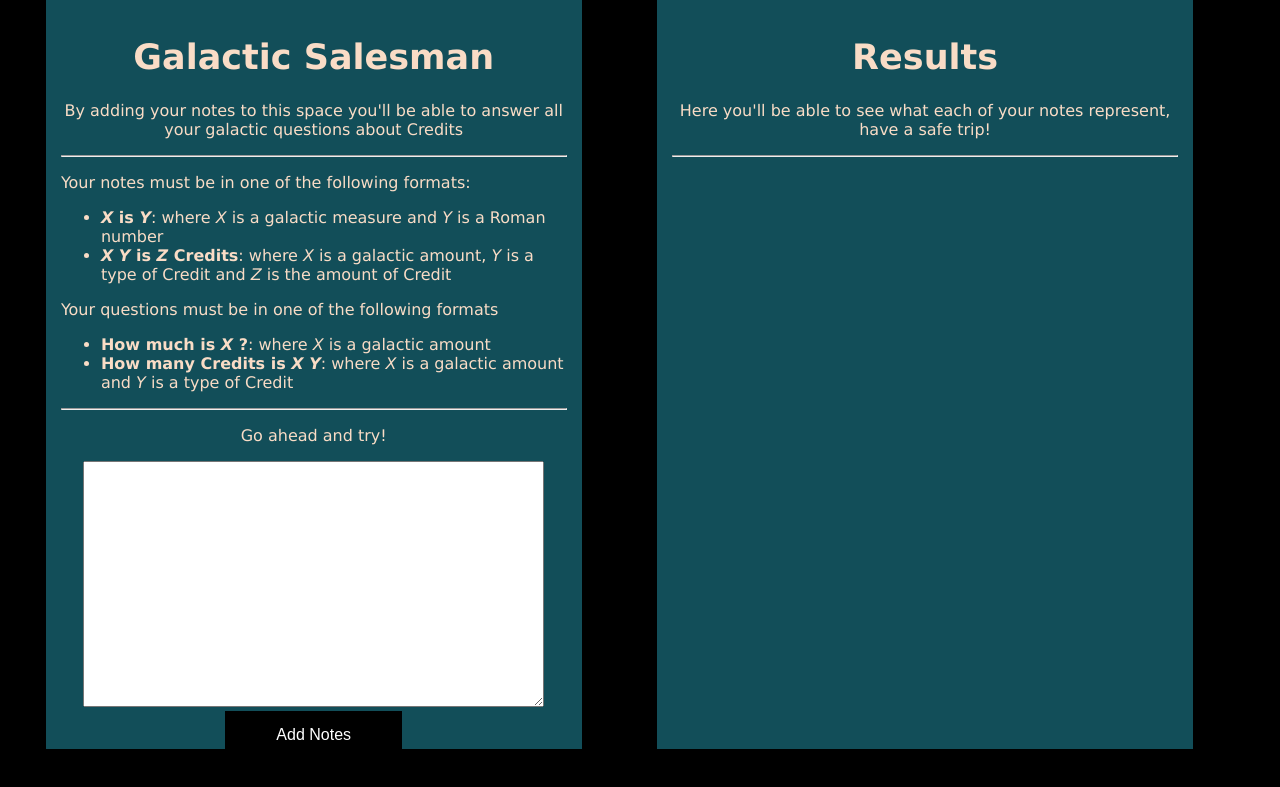
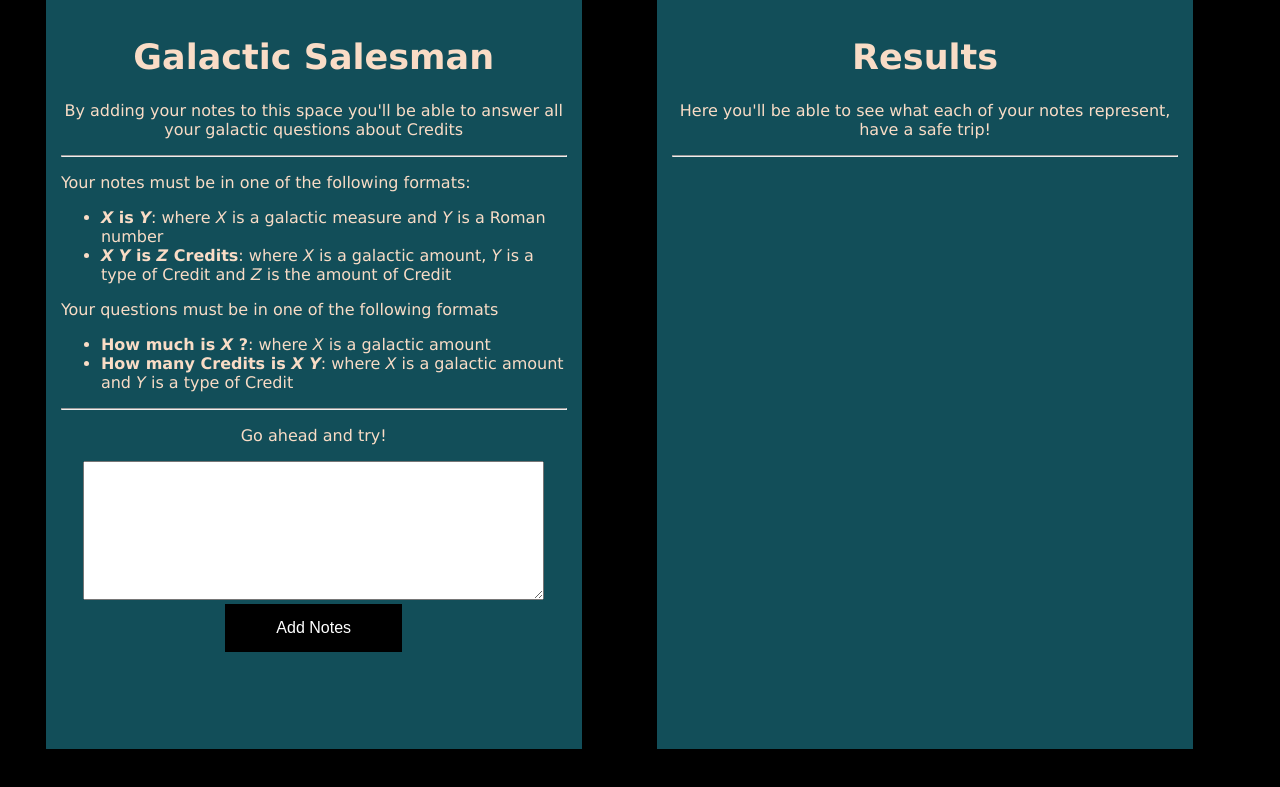
Before and after one commit to jnhasard/galactic, a Django app: page / in a window 1280 px wide. Shown: the part 47-834 px from the top of the page. Run offline with Django 3.2, Linux system fonts and the light colour scheme.

Commit message:
final fixes

```diff
--- a/fingo/static/style/style.css
+++ b/fingo/static/style/style.css
@@ -6,6 +6,7 @@ body {
 
 textarea {
   width: 90%;
+  height: 10em;
 }
 
 .container {
@@ -16,6 +17,7 @@ textarea {
   width: 40%;
   margin: 3%;
   height: 90vh;
+  overflow: scroll;
 }
 
 .title {
--- a/fingo/views.py
+++ b/fingo/views.py
@@ -15,7 +15,6 @@ def index(request):
         if myForm.is_valid():
             mercader = Mercader()
             info = myForm.cleaned_data['info'].split('\n')
-            print(info)
             txt = []
             for i in info:
                 txt.append(str(mercader.instruction_decoder(i)) + '\n')
--- a/galactic_salesman/settings.py
+++ b/galactic_salesman/settings.py
@@ -122,7 +122,6 @@ USE_TZ = True
 PROJECT_ROOT = os.path.join(os.path.abspath(os.getcwd()))
 STATIC_ROOT = os.path.join(PROJECT_ROOT, 'fingo/static')
 STATIC_URL = '/fingo/static/'
-print('=========================\n', STATIC_ROOT)
 
 # Extra lookup directories for collectstatic to find static files
 STATICFILES_DIRS = (
```
